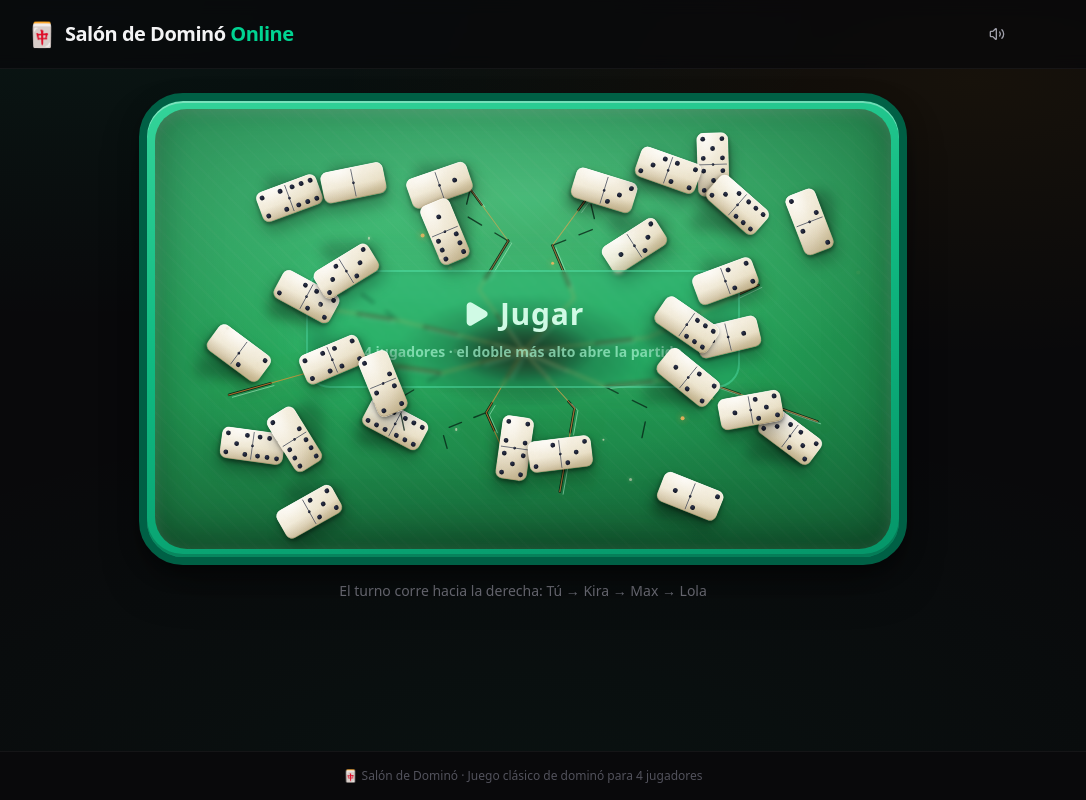
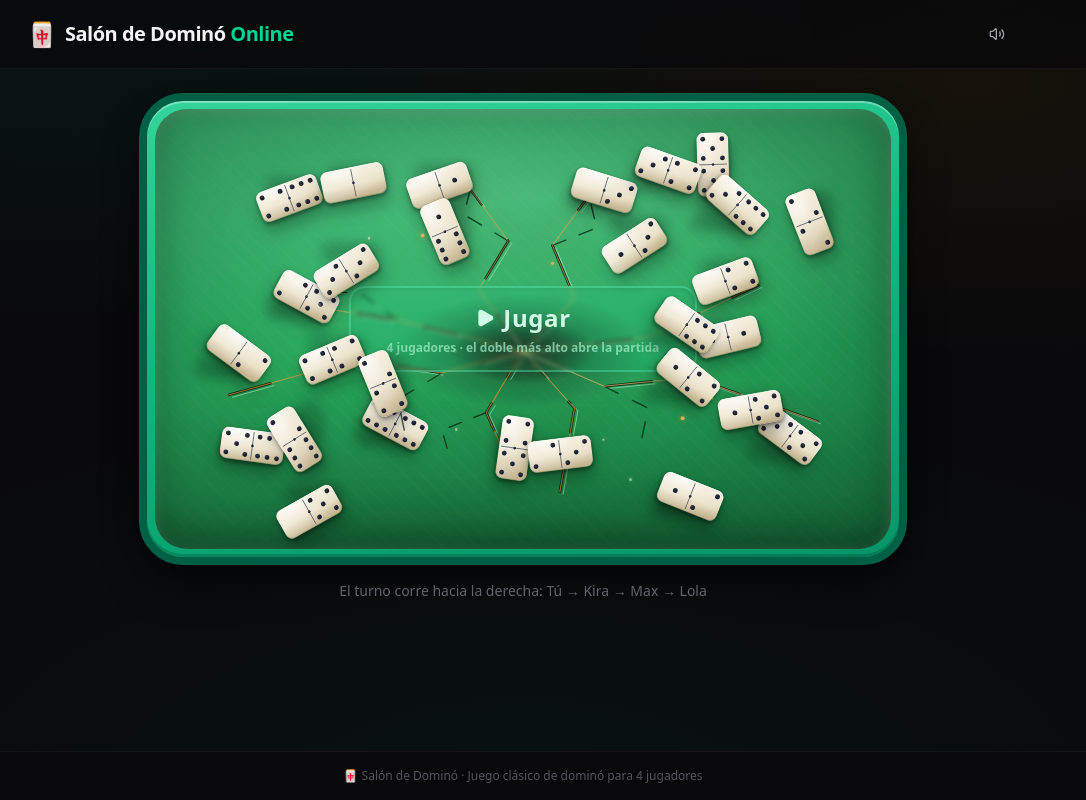
Before and after one commit to BbTly2003/mybrothar, a Next.js app: page / in a window 1280 px wide. Shown: the whole page, without its empty margins (117-1203 px from the left). Built offline with nearby package versions, Linux system fonts and the light colour scheme.

Commit message:
ad893df7-daf7-4cfa-a33d-43ca1005ec2e

```diff
--- a/src/app/page.tsx
+++ b/src/app/page.tsx
@@ -585,14 +585,14 @@ export default function DominoPage() {
                 <TableIntro>
                   <button
                     onClick={startGame}
-                    className="flex flex-col items-center gap-2.5 rounded-3xl border-2 border-emerald-300/40 bg-emerald-400/10 px-9 py-6 shadow-inner backdrop-blur-[2px] transition-all hover:border-emerald-300/70 hover:bg-emerald-400/20 active:scale-[0.98] sm:px-14"
+                    className="flex flex-col items-center gap-1.5 rounded-2xl border-2 border-emerald-300/40 bg-emerald-400/10 px-6 py-3.5 shadow-inner backdrop-blur-[2px] transition-all hover:border-emerald-300/70 hover:bg-emerald-400/20 active:scale-[0.98] sm:px-9"
                     aria-label="Jugar una partida de dominó"
                   >
-                    <span className="flex items-center gap-2.5 text-2xl font-black tracking-wide text-emerald-100 sm:text-3xl">
-                      <Play className="h-6 w-6 fill-current sm:h-7 sm:w-7" aria-hidden />
+                    <span className="flex items-center gap-2 text-xl font-black tracking-wide text-emerald-100 sm:text-2xl">
+                      <Play className="h-5 w-5 fill-current sm:h-5 sm:w-5" aria-hidden />
                       Jugar
                     </span>
-                    <span className="text-xs font-semibold text-emerald-200/70 sm:text-sm">
+                    <span className="text-[11px] font-semibold text-emerald-200/70 sm:text-xs">
                       4 jugadores · el doble más alto abre la partida
                     </span>
                   </button>
```
Also changed, not shown: 1 other file (tests, documents, lock files or other folders).
